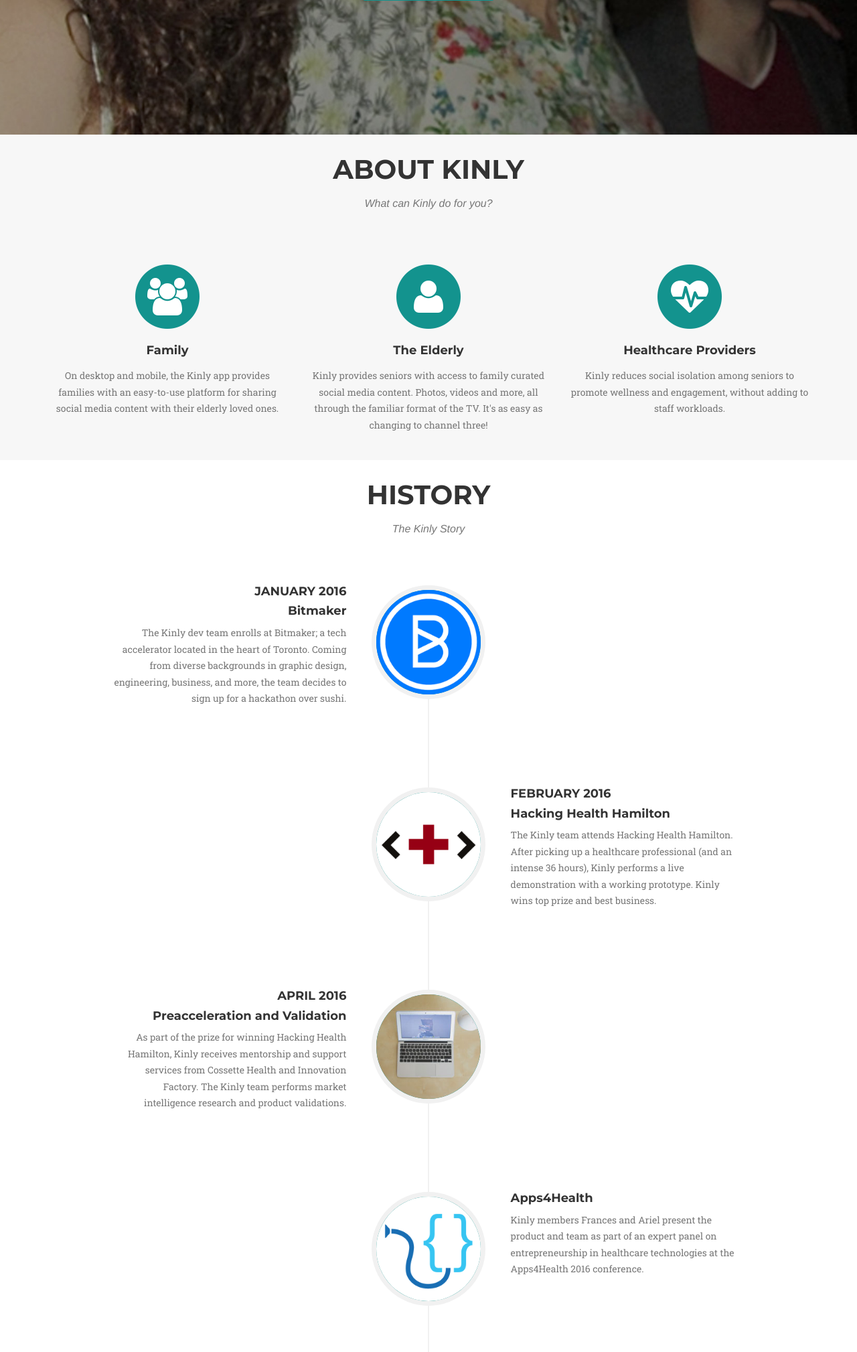
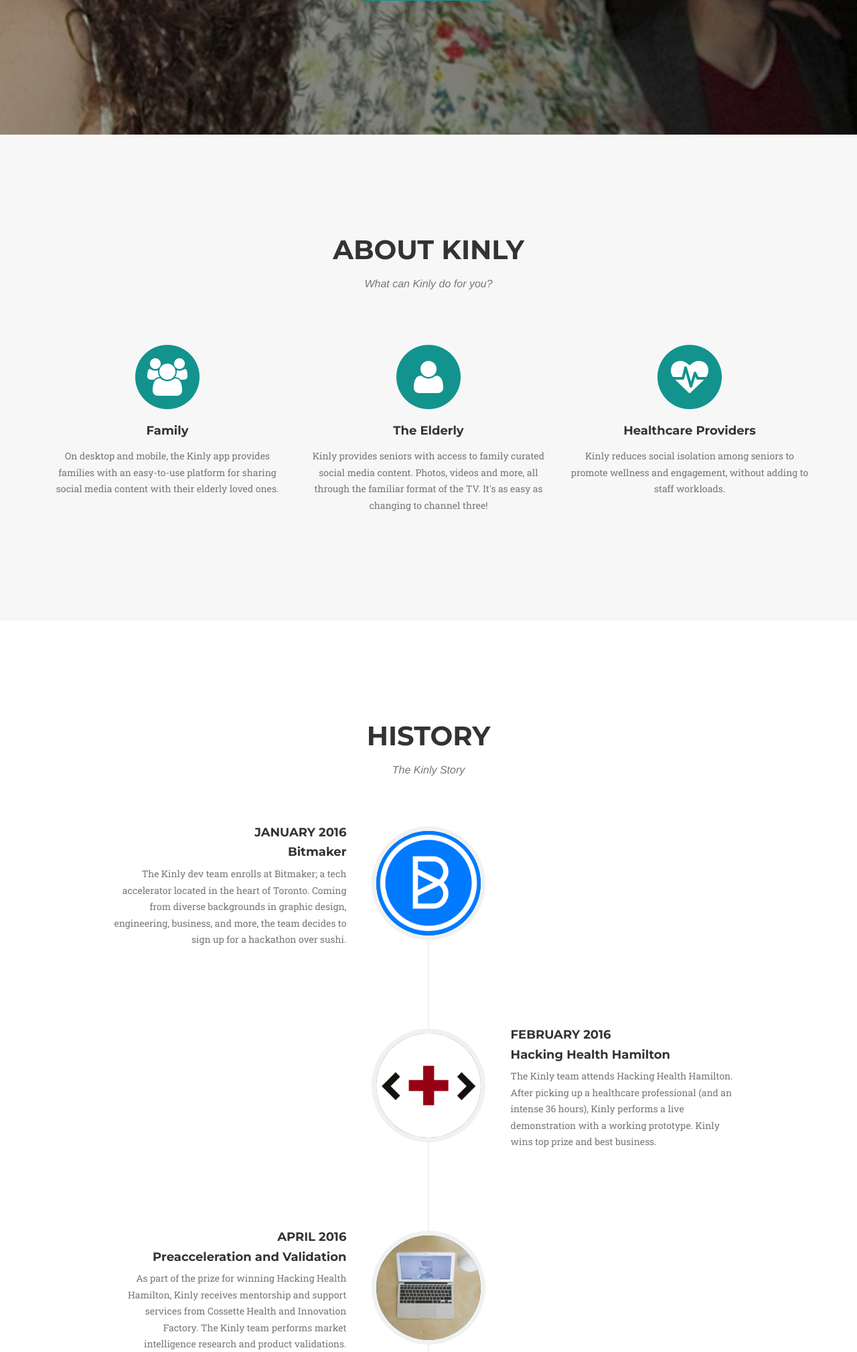
Before and after one commit to GortHealth/KinlyStatic, a PHP site: page / in a window 1280 px wide. Shown: the part 557-2576 px from the top of the page at 67% size. Run offline with PHP 8.4, Linux system fonts and the light colour scheme; some libraries are stand-ins or nearby versions; some web fonts are replaced.

Commit message:
Revert "adjust padding around sponsors, change 'join the story' text"
This reverts commit ff0d2e193a50f7b650f88f35d1be0b8640f5ae9a.

```diff
--- a/css/agency.css
+++ b/css/agency.css
@@ -270,7 +270,7 @@ header .intro-text .intro-heading {
     }
 }
 section {
-    padding: 20px 0
+    padding: 100px 0
 }
 section h2.section-heading {
     font-size: 40px;
@@ -287,7 +287,7 @@ section h3.section-subheading {
 }
 @media (min-width: 768px) {
     section {
-        padding: 30px 0
+        padding: 150px 0
     }
 }
 .service-heading {
--- a/index.html
+++ b/index.html
@@ -319,8 +319,8 @@
                         <li class="timeline-inverted">
                             <a class="page-scroll" href="#contact">
                               <div class="timeline-image">
-                                <h4>Join
-                                    <br>the
+                                <h4>Become
+                                    <br>Part of the
                                     <br>Story!</h4>
                               </div>
                             </a>
```
